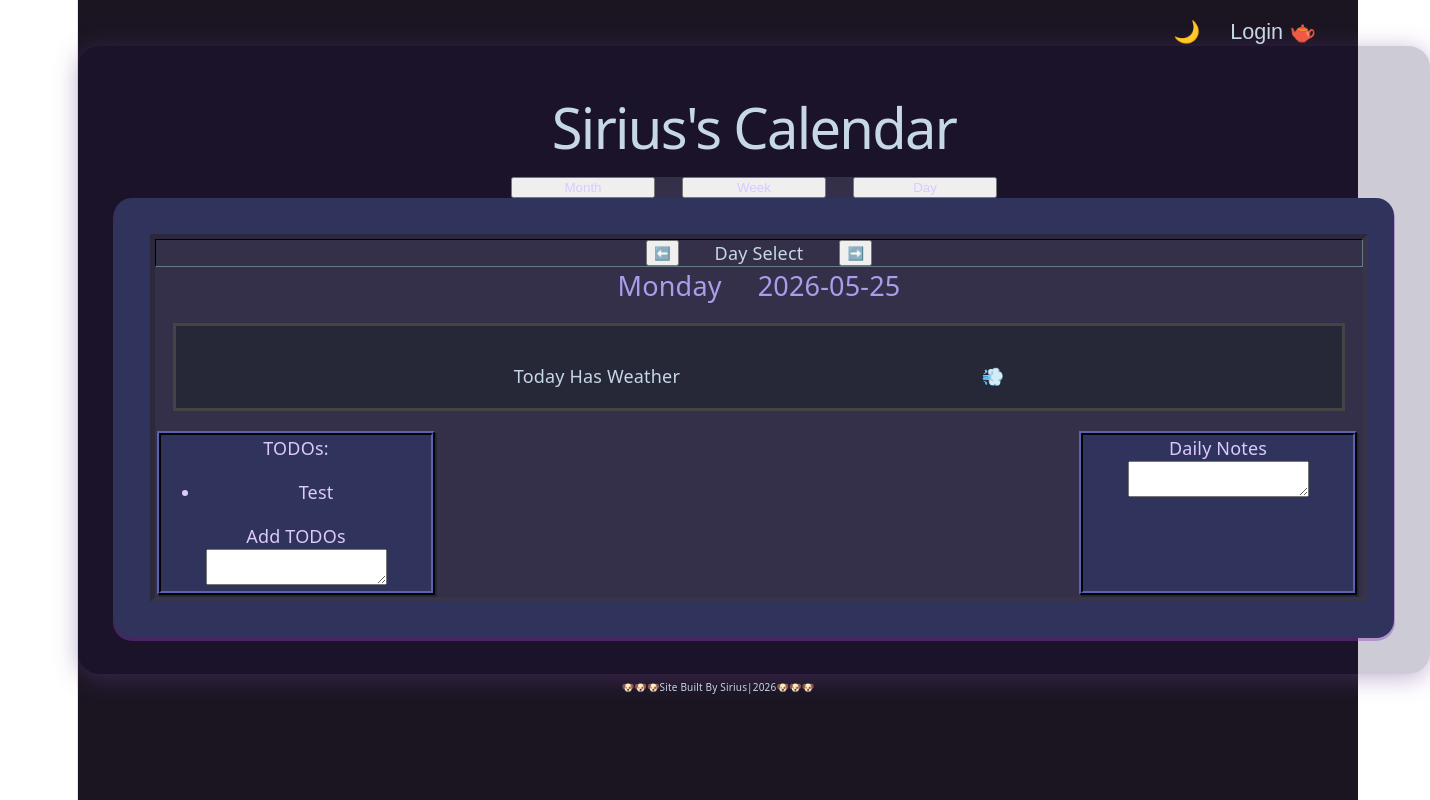
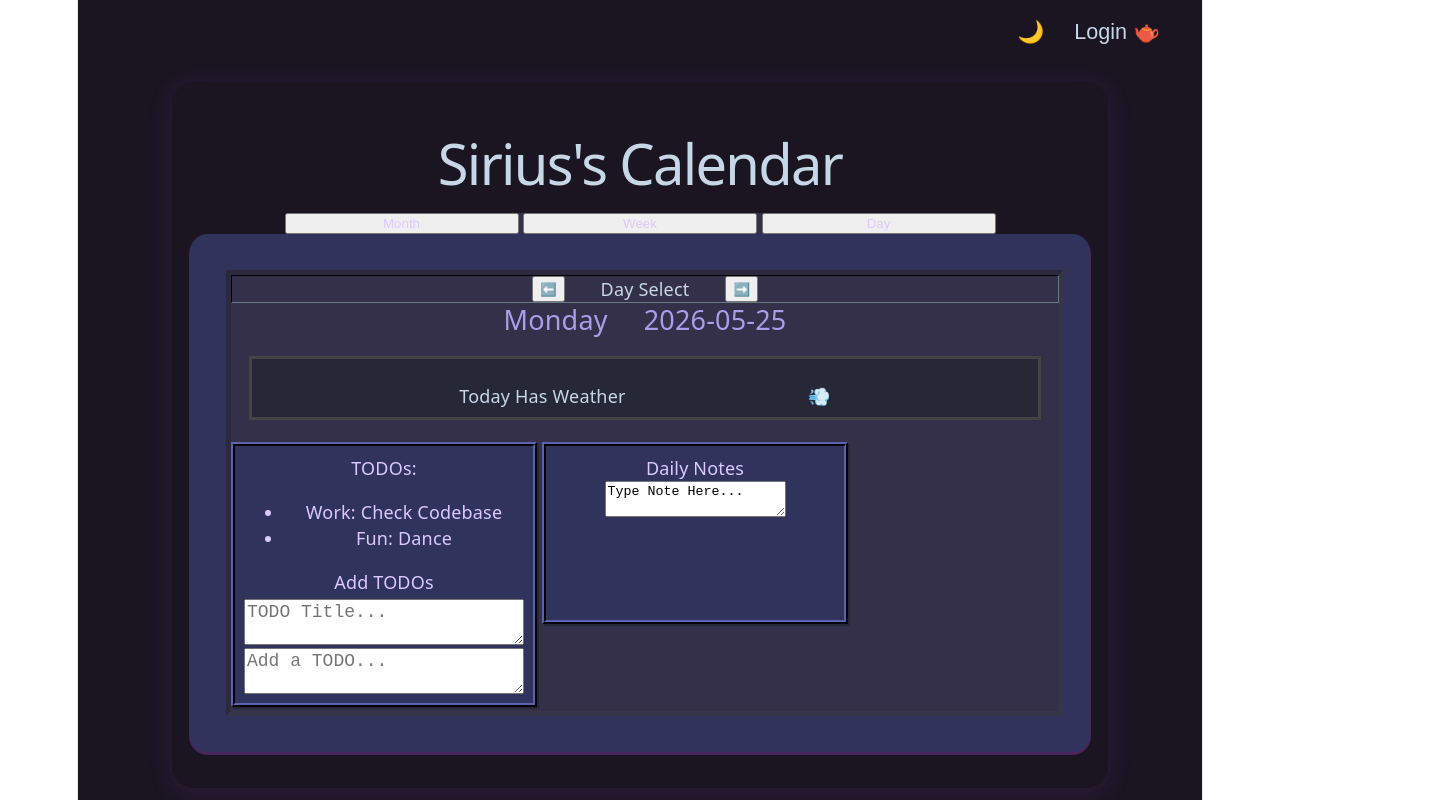
Before and after one commit to poisonpsychicghost-hue/Vue-Calendar-Project, a Vue app: page / in a window 1280 px wide. Both pictures are taken after a click on the button "Day". Shown: the top 800 px of the page, 1430 px wide, since content can reach past the window. Built offline with nearby package versions, Linux system fonts and the light colour scheme.

Commit message:
Dialed In CSS Styles across Window Views.

```diff
--- a/src/App.vue
+++ b/src/App.vue
@@ -42,17 +42,13 @@ function handleAuth() {
 
 <style scoped>
 .app-bg.dark {
-    min-height: 100vh;
-    min-width: 100vw;
     background: #1b1522;
     color: #c6d7e7;
     transition: background 0.2s, color 0.2s;
 
 }
 .app-bg.light {
-    min-height: 100vh;
-    min-width: 100vw;
-    background: #8d8e92;
+    background: #8d8e92f5;
     color: #15192e;
     transition: background 0.2s, color 0.2s;
 }
@@ -63,14 +59,15 @@ function handleAuth() {
     padding: 1rem 2rem 0 0;
 }
 .main-window {
-    margin: 0 auto;
-    max-width: 100vw;
-    min-width: 100vw;
-    max-height: 120vh;
-    padding: 2rem;
+    margin: 2rem auto;
+    max-width: 900px;
+    min-width: 320px;
+    width: 90vw;
+    padding: 2rem 1rem;
     border-radius: 1.2rem;
-    box-shadow: 0 4px 24px rgba(111, 70, 146, 0.416);
-    background: var(--main-bg, rgba(25, 17, 65, 0.215));
+    box-shadow: 0 4px 24px rgba(151, 75, 218, 0.16); /* softer shadow for less pop */
+    background: inherit;
+    overflow-x: auto;
 }
 .main-window h1,
 .main-window h2,
@@ -89,8 +86,10 @@ button {
 }
 footer {
     display: flex;
-    align-self: bottom;
-    justify-content: space-between;
-    font-size: x-small;
+    justify-content: center;
+    align-items: center;
+    font-size: 0.88rem;
+    padding: 0.5rem 0;
+    min-height: 2rem;
 }
 </style>
--- a/src/components/CalendarView.vue
+++ b/src/components/CalendarView.vue
@@ -41,29 +41,29 @@ const getViewComponent = computed(() => {
 
 <style scoped>
 .transition-tabs.dark {
-    display: inline flex;
+    display: inline-flex;
     justify-content: space-evenly;
-    gap: 1.5rem;
-    border-radius: 5%;
+    gap: .25rem;
+    border-radius: .7rem;
     background: #343049;
     box-shadow: 5px 0 0 2px blur #000;
 }
 .transition-tabs.light {
-    display: inline flex;
+    display: inline-flex;
     justify-content: space-evenly;
-    gap: 1.5rem;
-    border-radius: 5%;
+    gap: .25rem;
+    border-radius: .7rem;
     background: #776ea8;
     box-shadow: 5px 0 0 2px blur #b8abab;
 }
 .tab.dark {
     color: #dbc9ff;
-    min-width: 8rem;
+    min-width: 13rem;
 
 }
 .tab.light {
     color: #3f0c6c;
-    min-width: 8rem;
+    min-width: 13rem;
 }
 .fade-enter-active, .fade-leave-active {
     opacity: 0.65;
--- a/src/components/DailyView.vue
+++ b/src/components/DailyView.vue
@@ -21,10 +21,10 @@ function nextDay() {
     <div :class="['daily-view', theme]">
         <div :class="['daily-card', theme]">
             <header :class="['date-nav', theme]">
-                <button onclick="prevDay">⬅️</button>
+                <button @click="prevDay">⬅️</button>
                 <!-- <select> for dropdown menu with date select-->
                 <p>Day Select</p>
-                <button onclick="nextDay">➡️</button>
+                <button @click="nextDay">➡️</button>
             </header>
             <div :class="['day-name', theme]"><span>{{ day.name }}</span><span>{{ day.date }}</span></div>
             <div :class="['weather-banner', theme]"><span>Today Has Weather</span><span>{{ weatherIcon }}</span></div>
@@ -32,24 +32,26 @@ function nextDay() {
                 <div :class="['day-todoCard', theme]"> <!-- Make Expand/Scroll by User for More ToDo View-->
                     <p>TODOs:</p>
                     <ul class="day-todos">
-                        <!--add logic to list all todos & make movable-->
-                        <li>Test</li>
+                        <li v-for="(todo, idx) in day.todos" :key="idx">
+                            {{ todo.title }}<span v-if="todo.details">: {{ todo.details }}</span>
+                        </li>
                     </ul>
                     <div :class="['todo-inputBox', theme]">
                         <p>Add TODOs</p>
-                        <textarea > {{  }}</textarea>
+                        <textarea placeholder="TODO Title..."></textarea>
+                        <textarea placeholder="Add a TODO..."></textarea>
                     </div>
                 </div>
                 <div :class="['day-notes', theme]">
                     <p>Daily Notes</p>
-                    <textarea> {{  }}</textarea>
+                    <textarea  v-model="day.note"></textarea>
                 </div>
             </div>
         </div>
     </div>
 </template>
 
-<style scope>
+<style scoped>
 .daily-view.dark {
 
     justify-content: center;
@@ -135,15 +137,18 @@ function nextDay() {
 }
 .lower-block {
     display: flex;
-    justify-content: space-between;
-    gap: .25rem;
+    gap: .5rem;
+    flex-wrap: wrap;
 }
 .day-todoCard.dark {
     display: table;
+    flex: 1 1 45%;
     justify-self: left;
     min-height: 2rem;
-    min-width: 15rem;
-    margin: 2px;
+    max-width: 280px;
+    min-width: 170px;
+    margin: 0.2rem 0;
+    padding: .5rem;
     justify-content: space-between;
     box-shadow: 2px 2px #272837;
     border: 4px ridge #30335b;
@@ -152,15 +157,29 @@ function nextDay() {
 }
 .day-todoCard.light {
     display: table;
+    flex: 1 1 45%;
     justify-self: left;
     min-height: 2rem;
-    min-width: 15rem;
-    margin: 2px;
+    max-width: 280px;
+    min-width: 170px;
+    margin: .2rem 0;
+    padding: .5rem;
     justify-content: space-between;
     box-shadow: 2px 2px #272837;
     border: 4px ridge #30335b;
     background: #6658b4;
     color: #351bb6;
+}
+.todo-inputBox {
+    display: flex;
+    flex-direction: column;
+    gap: 0.2rem;
+    margin-top: .3rem;
+}
+.todo-inputBox.dark textarea {
+    min-height: 1.4rem;
+    resize: vertical;
+    font-size: 1rem;
 }
 .day-notes.dark {
     display: table;
@@ -168,8 +187,11 @@ function nextDay() {
     transform: translateX(-4px);
     min-height: 2rem;
     max-height: 8.68rem;
-    min-width: 15rem;
-    margin: 2px;
+    min-width: 170px;
+    max-width: 280px;
+    flex: 1 1 45%;
+    margin: .2rem 0;
+    padding: .5rem;
     justify-content: space-between;
     box-shadow: 2px 2px #272837;
     border: 4px ridge #30335b;
@@ -182,8 +204,11 @@ function nextDay() {
     transform: translateX(-4px);
     min-height: 2rem;
     max-height: 8.68rem;
-    min-width: 15rem;
-    margin: 2px;
+    min-width: 170px;
+    max-width: 280px;
+    flex: 1 1 45%;
+    margin: .2rem 0;
+    padding: .5rem;
     justify-content: space-between;
     box-shadow: 2px 2px #272837;
     border: 4px ridge #30335b;
--- a/src/components/MonthlyView.vue
+++ b/src/components/MonthlyView.vue
@@ -90,19 +90,20 @@ function nextMonth() {
 <style scoped>
 .monthly-view.dark {
     background: var(--main-bg, #30335b);
-    padding: 2rem;
+    padding: 1rem;
     border-radius: 1rem;
 }
 .monthly-view.light {
     background: var(--main-bg, #5d5f7e);
-    padding: 2rem;
+    padding: 1rem;
     border-radius: 1rem;
 }
 .month-header {
     display: flex;
     justify-content: space-between;
-    font-size: 1.25rem;
-    margin-bottom: 1.5rem;
+    font-size: 1rem;
+    margin-bottom: .5rem;
+    padding: o.5rem 0;
     border:  2px inset #242c2e;
 }
 .grid {
@@ -146,19 +147,23 @@ function nextMonth() {
     background: #548a7a;
     min-height: 56px;
     border-radius: 0.5rem;
+    border: 2px solid #dfc241;
     text-align: right;
     padding: 0.5rem;
     color: #6640b2;
     font-size: 1rem;
+    font-style: bolder;
 }
 .day-cell.light.today {
     background: #548a7a;
     min-height: 56px;
     border-radius: 0.5rem;
+    border: 2px solid #dfc241;
     text-align: right;
     padding: 0.5rem;
     color: #3f0c6c;
     font-size: 1rem;
+    font-style: bolder;
 }
 .year-select {
   margin-left: 1rem;
--- a/src/components/WeeklyView.vue
+++ b/src/components/WeeklyView.vue
@@ -70,6 +70,7 @@ function nextWeek() {
   display: flex;
   justify-content: center;
   align-items: center;
+  border: 2px inset #242c2e;
   gap: 2rem;
   margin-bottom: 1rem;
 }
```
